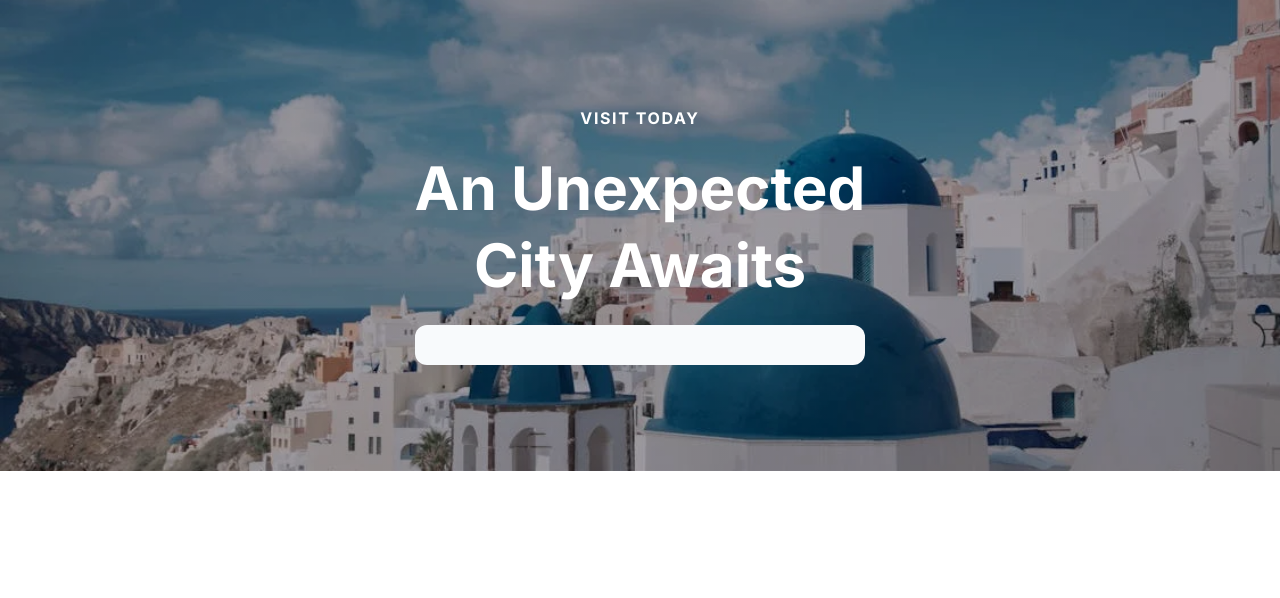
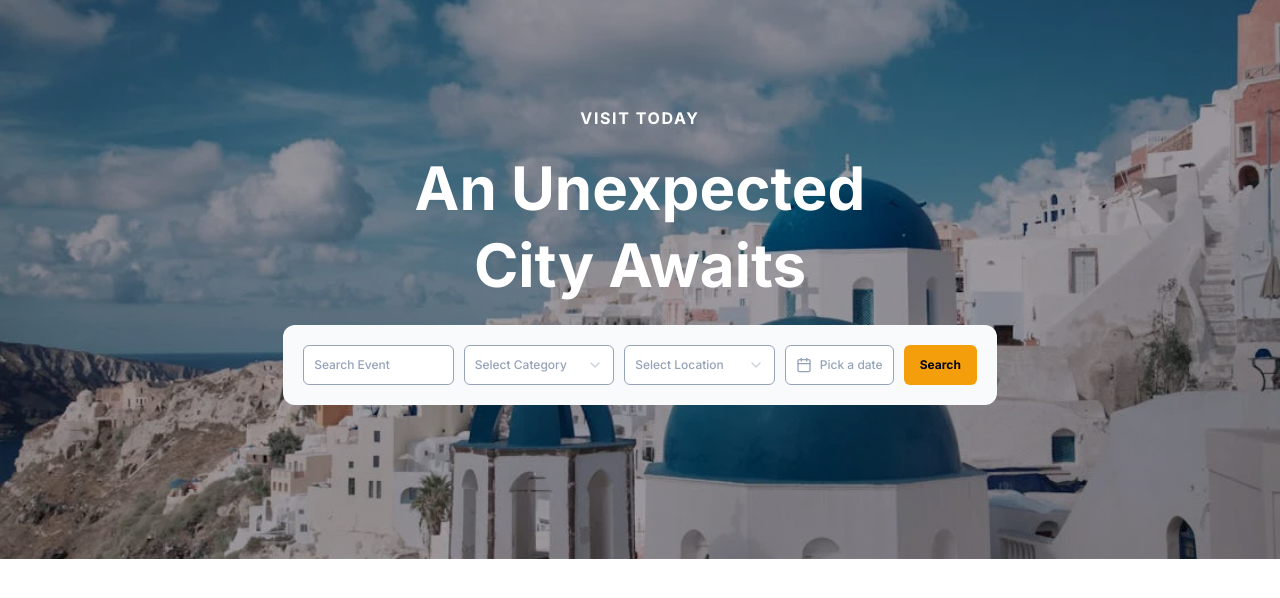
Before and after one commit to InfinityDevsHQ/event-agency-next, a Next.js app: page / in a window 1280 px wide. Shown: the top 598 px of the page. Built offline with nearby package versions, Linux system fonts and the light colour scheme.

Commit message:
feat: form

```diff
--- /dev/null
+++ b/components/forms/search-event.tsx
@@ -0,0 +1,64 @@
+"use client";
+import { Input } from "@/components/ui/input";
+import { Select } from "@/components/ui/select";
+import { SelectTrigger, SelectValue } from "@/components/ui/select";
+import * as React from "react";
+import { format } from "date-fns";
+import { Calendar as CalendarIcon } from "lucide-react";
+
+import { cn } from "@/lib/utils";
+import { Button } from "@/components/ui/button";
+import { Calendar } from "@/components/ui/calendar";
+import {
+  Popover,
+  PopoverContent,
+  PopoverTrigger,
+} from "@/components/ui/popover";
+
+export default function SearchEvent() {
+  const [date, setDate] = React.useState<Date>();
+
+  return (
+    <form className="p-5 rounded-xl bg-primary flex items-center gap-2.5 w-full">
+      <Input
+        className="p-2.5 rounded-md border-primary-foreground font-medium text-xs text-primary-foreground placeholder:font-medium placeholder:text-xs placeholder:text-primary-foreground"
+        placeholder="Search Event"
+      />
+      <Select>
+        <SelectTrigger className="p-2.5 rounded-md border-primary-foreground font-medium text-xs text-primary-foreground placeholder:font-medium placeholder:text-xs placeholder:text-primary-foreground">
+          <SelectValue placeholder="Select Category" />
+        </SelectTrigger>
+      </Select>
+      <Select>
+        <SelectTrigger className="p-2.5 rounded-md border-primary-foreground font-medium text-xs text-primary-foreground placeholder:font-medium placeholder:text-xs placeholder:text-primary-foreground">
+          <SelectValue placeholder="Select Location" />
+        </SelectTrigger>
+      </Select>
+      <Popover>
+        <PopoverTrigger asChild>
+          <Button
+            variant={"outline"}
+            className={cn(
+              "p-2.5 rounded-md border-primary-foreground font-medium text-xs text-primary-foreground placeholder:font-medium placeholder:text-xs placeholder:text-primary-foreground",
+              !date && "text-primary-foreground"
+            )}
+          >
+            <CalendarIcon className="mr-2 h-4 w-4" />
+            {date ? format(date, "PPP") : <span>Pick a date</span>}
+          </Button>
+        </PopoverTrigger>
+        <PopoverContent className="w-auto p-0">
+          <Calendar
+            mode="single"
+            selected={date}
+            onSelect={setDate}
+            initialFocus
+          />
+        </PopoverContent>
+      </Popover>
+      <Button variant={"secondary"} className="text-xs font-bold">
+        Search
+      </Button>
+    </form>
+  );
+}
--- a/components/homepage/hero.tsx
+++ b/components/homepage/hero.tsx
@@ -1,9 +1,9 @@
-import SearchEvent from "./hero/search-event";
+import SearchEvent from "../forms/search-event";
 
 export default function Hero() {
   return (
     <section className="hero-bg p-2.5 flex items-center justify-center">
-      <div className="p-24 flex flex-col gap-5 text-white text-center">
+      <div className="p-24 pb-36 flex flex-col gap-5 text-white text-center">
         <span className="uppercase tracking-widest font-bold">VISIT TODAY</span>
         <h1 className="text-6xl font-bold leading-extra">
           An Unexpected
--- a/components/homepage/hero/search-event.tsx
+++ /dev/null
@@ -1,3 +0,0 @@
-export default function SearchEvent() {
-  return <form className="p-5 rounded-xl bg-primary"></form>;
-}
--- a/components/ui/button.tsx
+++ b/components/ui/button.tsx
@@ -1,22 +1,24 @@
-import * as React from "react"
-import { Slot } from "@radix-ui/react-slot"
-import { cva, type VariantProps } from "class-variance-authority"
+import * as React from "react";
+import { Slot } from "@radix-ui/react-slot";
+import { cva, type VariantProps } from "class-variance-authority";
 
-import { cn } from "@/lib/utils"
+import { cn } from "@/lib/utils";
 
 const buttonVariants = cva(
   "inline-flex items-center justify-center whitespace-nowrap rounded-md text-sm font-medium ring-offset-white transition-colors focus-visible:outline-none focus-visible:ring-2 focus-visible:ring-zinc-950 focus-visible:ring-offset-2 disabled:pointer-events-none disabled:opacity-50 dark:ring-offset-zinc-950 dark:focus-visible:ring-zinc-300",
   {
     variants: {
       variant: {
-        default: "bg-zinc-900 text-zinc-50 hover:bg-zinc-900/90 dark:bg-zinc-50 dark:text-zinc-900 dark:hover:bg-zinc-50/90",
+        default:
+          "bg-zinc-900 text-zinc-50 hover:bg-zinc-900/90 dark:bg-zinc-50 dark:text-zinc-900 dark:hover:bg-zinc-50/90",
         destructive:
           "bg-red-500 text-zinc-50 hover:bg-red-500/90 dark:bg-red-900 dark:text-zinc-50 dark:hover:bg-red-900/90",
         outline:
           "border border-zinc-200 bg-white hover:bg-zinc-100 hover:text-zinc-900 dark:border-zinc-800 dark:bg-zinc-950 dark:hover:bg-zinc-800 dark:hover:text-zinc-50",
         secondary:
-          "bg-zinc-100 text-zinc-900 hover:bg-zinc-100/80 dark:bg-zinc-800 dark:text-zinc-50 dark:hover:bg-zinc-800/80",
-        ghost: "hover:bg-zinc-100 hover:text-zinc-900 dark:hover:bg-zinc-800 dark:hover:text-zinc-50",
+          "bg-secondary text-secondary-foreground hover:bg-zinc-100/80 dark:bg-zinc-800 dark:text-zinc-50 dark:hover:bg-zinc-800/80",
+        ghost:
+          "hover:bg-zinc-100 hover:text-zinc-900 dark:hover:bg-zinc-800 dark:hover:text-zinc-50",
         link: "text-zinc-900 underline-offset-4 hover:underline dark:text-zinc-50",
       },
       size: {
@@ -31,26 +33,26 @@ const buttonVariants = cva(
       size: "default",
     },
   }
-)
+);
 
 export interface ButtonProps
   extends React.ButtonHTMLAttributes<HTMLButtonElement>,
     VariantProps<typeof buttonVariants> {
-  asChild?: boolean
+  asChild?: boolean;
 }
 
 const Button = React.forwardRef<HTMLButtonElement, ButtonProps>(
   ({ className, variant, size, asChild = false, ...props }, ref) => {
-    const Comp = asChild ? Slot : "button"
+    const Comp = asChild ? Slot : "button";
     return (
       <Comp
         className={cn(buttonVariants({ variant, size, className }))}
         ref={ref}
         {...props}
       />
-    )
+    );
   }
-)
-Button.displayName = "Button"
+);
+Button.displayName = "Button";
 
-export { Button, buttonVariants }
+export { Button, buttonVariants };
--- a/tailwind.config.ts
+++ b/tailwind.config.ts
@@ -38,6 +38,11 @@ const config = {
       colors: {
         primary: {
           DEFAULT: "#F8FAFC",
+          foreground: "#94A3B8",
+        },
+        secondary: {
+          DEFAULT: "#F59E0B",
+          foreground: "#020617",
         },
       },
     },
```
